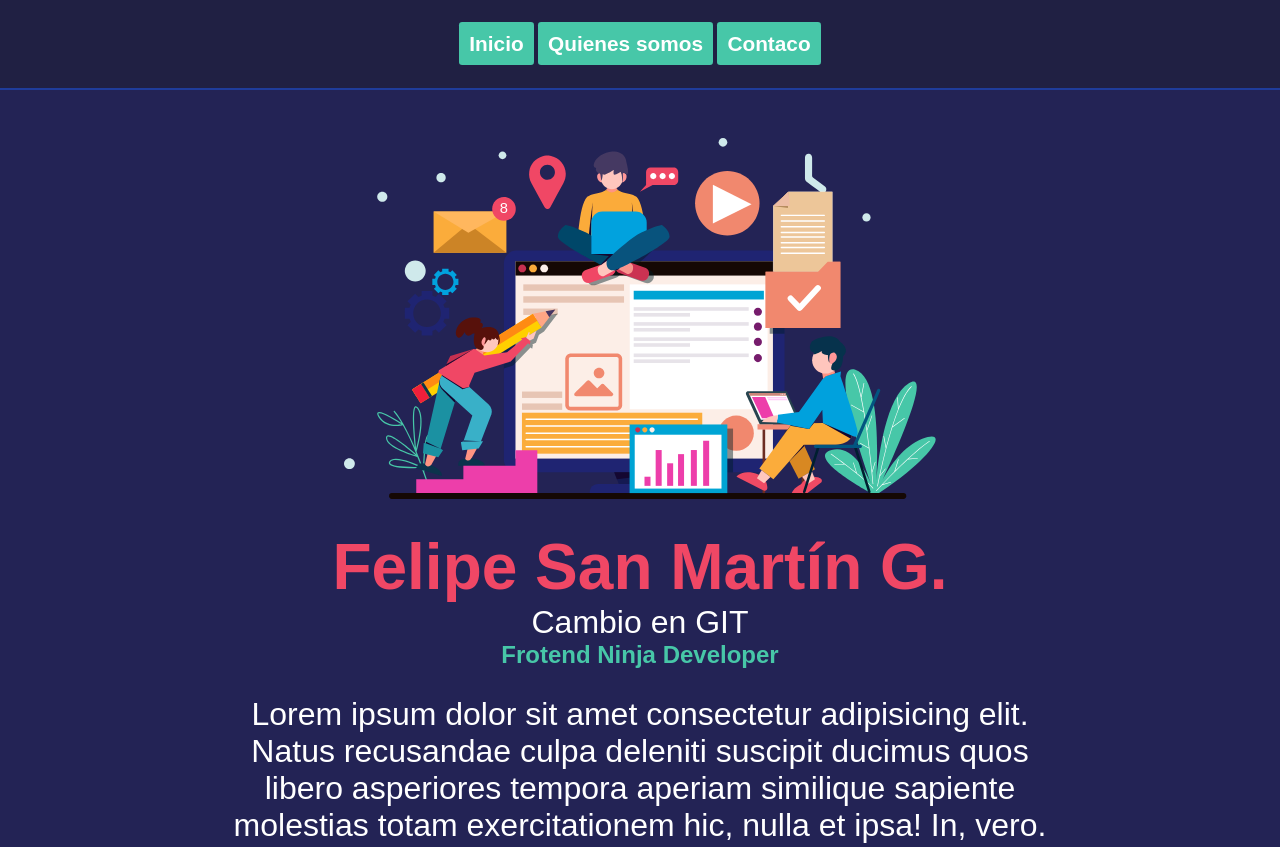
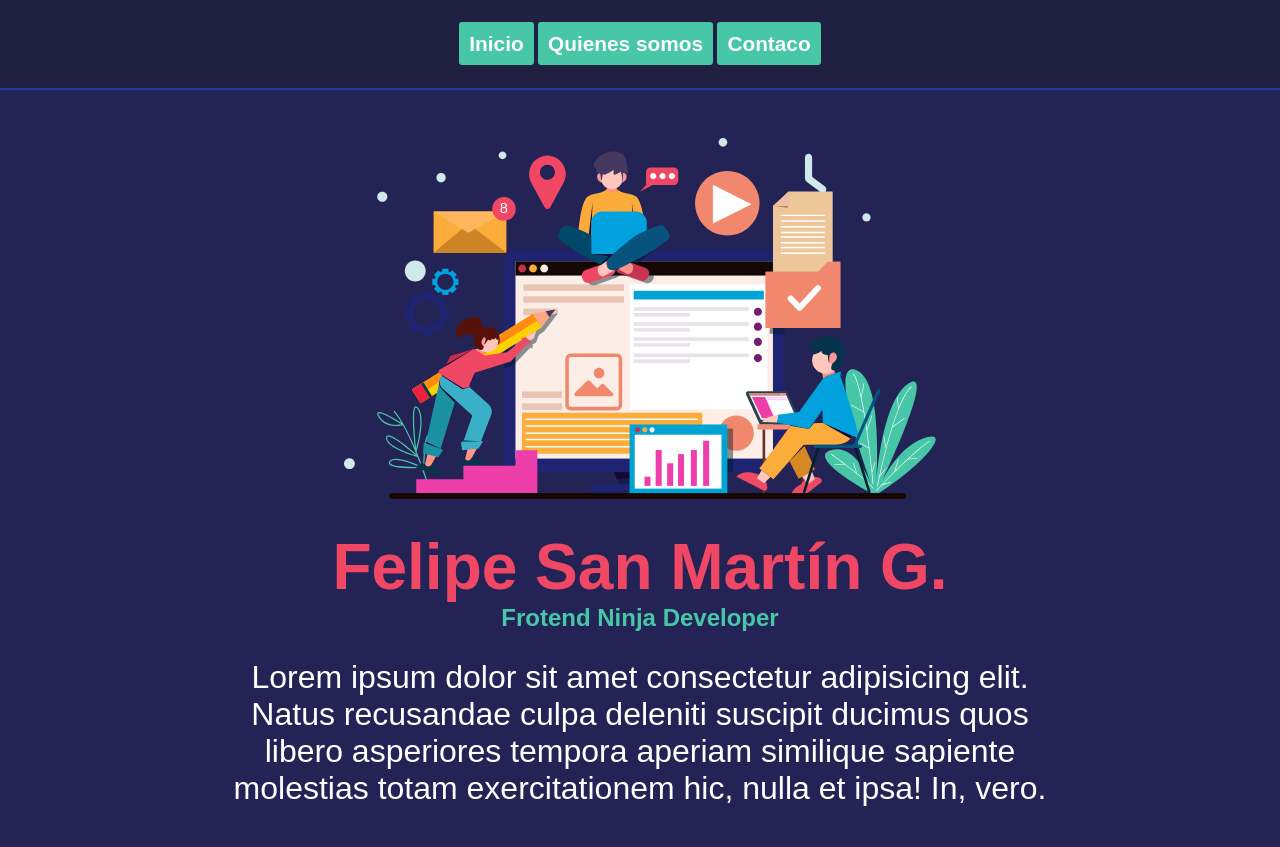
Before and after one commit to felipesanmarting/project-one, a plain HTML site: page index.html in a window 1280 px wide. Shown: the top 847 px of the page. Drawn offline with Linux system fonts and the light colour scheme.

Commit message:
Segundo commit

```diff
--- a/index.html
+++ b/index.html
@@ -26,7 +26,6 @@
         <article>
             <img src="img/ilustration-frontend.svg" alt="">
             <h1>Felipe San Martín G.</h1>
-            <p>Cambio en GIT</p>
             <h2>Frotend Ninja Developer</h2>
             <p>Lorem ipsum dolor sit amet consectetur adipisicing elit. Natus <span>recusandae</span> culpa deleniti suscipit ducimus quos libero asperiores tempora aperiam similique sapiente molestias totam exercitationem hic, nulla et ipsa! In, vero.</p>
         </article>
```
